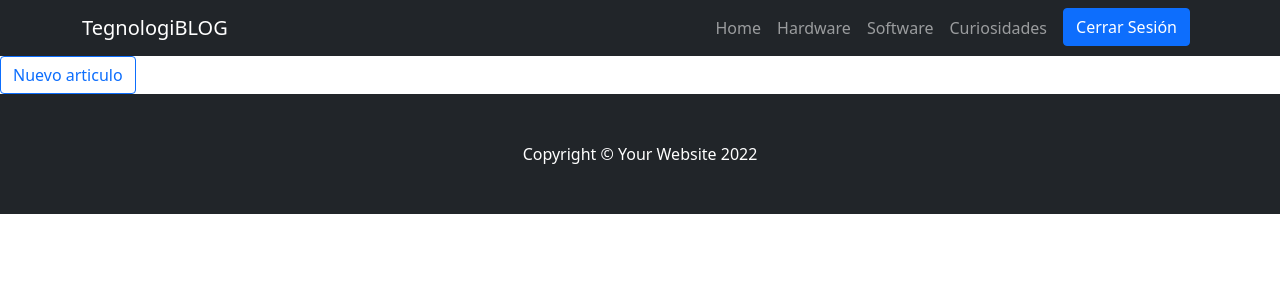
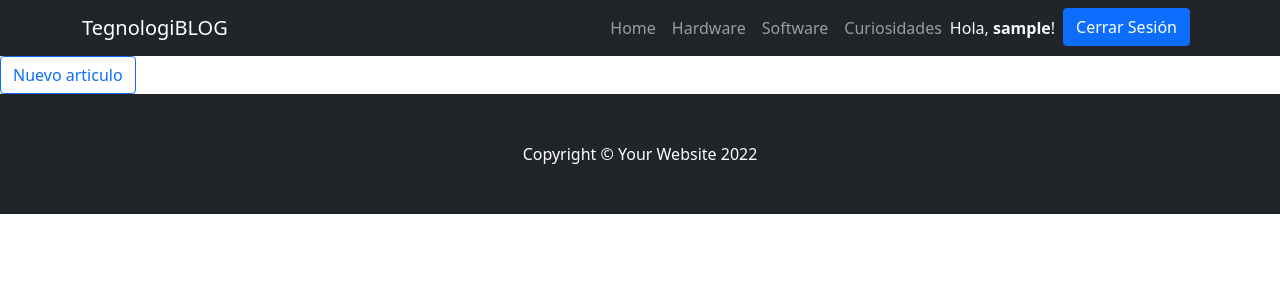
Before and after one commit to ArielPerez23/EntregaFinal-Perez-Botti-Barcia, a Django app: page /blog/curiosidades/ in a window 1280 px wide. Shown: the top 300 px of the page. Run offline with Django 4.2, Linux system fonts and the light colour scheme; the visitor is signed in with stand-in values (Sample User, id 1); data that the repository does not hold is empty; some libraries are stand-ins or nearby versions.

Commit message:
Logged In User

```diff
--- a/blog/templates/blog/base.html
+++ b/blog/templates/blog/base.html
@@ -25,6 +25,7 @@
                         <li class="nav-item"><a class="nav-link" aria-current="page" href="{% url 'curiosidades' %}">Curiosidades</a></li>
 
                             {% if user.is_authenticated %}
+                                <li class="nav-item"><p class="text-light my-2"> Hola, <b>{{user.username}}</b>!</p></li>
                                 <li class="nav-item"><a class="btn btn-primary mx-2" href="{% url 'logout' %}">Cerrar Sesión</a></li>
                             {% else %}
                                 <li class="nav-item"><a class="btn btn-primary mx-2" href="{% url 'login' %}">Iniciar Sesión</a></li>
```
